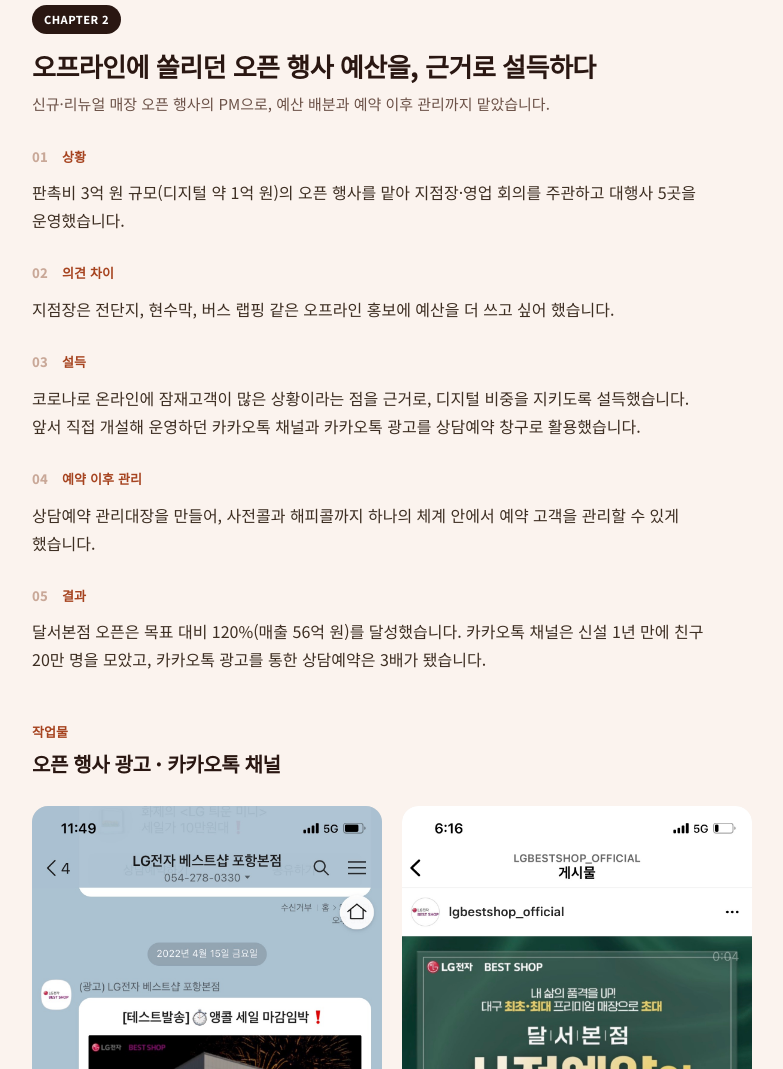
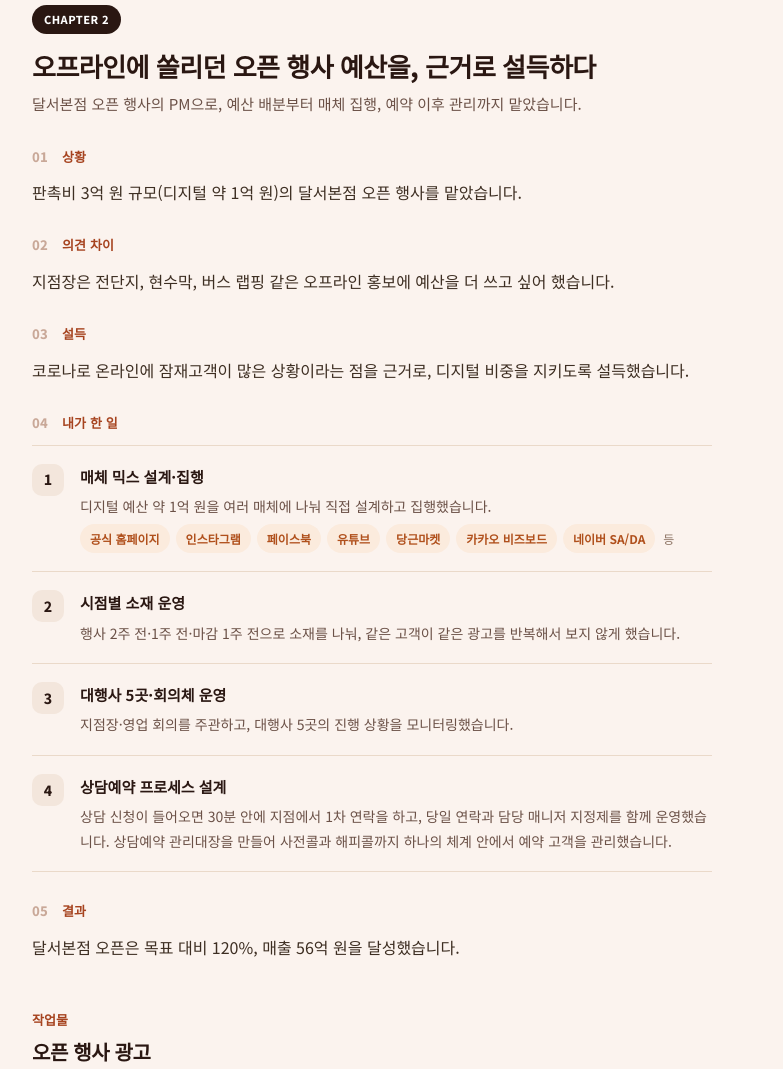
Before and after one commit to wldud1355-lab/portfolio, a plain HTML site: page p04-hiphraza.html in a window 1280 px wide. Shown: the part 3165-4234 px from the top of the page, without its empty margins (198-981 px from the left). Drawn offline with Linux system fonts and the light colour scheme.

Commit message:
Add files via upload

```diff
--- a/p04-hiphraza.html
+++ b/p04-hiphraza.html
@@ -208,24 +208,53 @@
     <div style="margin-top:8px;margin-bottom:28px;">
       <div style="display:inline-block;background:#2A1712;color:#fff;font-size:11px;font-weight:800;letter-spacing:0.04em;padding:5px 12px;border-radius:999px;">CHAPTER 2</div>
       <h2 style="font-size:26px;margin-top:14px;line-height:1.35;">오프라인에 쏠리던 오픈 행사 예산을, 근거로 설득하다</h2>
-      <p style="font-size:15px;color:#6B5147;margin:8px 0 0;max-width:640px;">신규·리뉴얼 매장 오픈 행사의 PM으로, 예산 배분과 예약 이후 관리까지 맡았습니다.</p>
+      <p style="font-size:15px;color:#6B5147;margin:8px 0 0;max-width:640px;">달서본점 오픈 행사의 PM으로, 예산 배분부터 매체 집행, 예약 이후 관리까지 맡았습니다.</p>
     </div>
     <div class="blog" style="max-width:680px;">
       <h4><span class="no">01</span>상황</h4>
-            <p>판촉비 3억 원 규모(디지털 약 1억 원)의 오픈 행사를 맡아 지점장·영업 회의를 주관하고 대행사 5곳을 운영했습니다.</p>
+            <p>판촉비 3억 원 규모(디지털 약 1억 원)의 달서본점 오픈 행사를 맡았습니다.</p>
       <h4><span class="no">02</span>의견 차이</h4>
             <p>지점장은 전단지, 현수막, 버스 랩핑 같은 오프라인 홍보에 예산을 더 쓰고 싶어 했습니다.</p>
       <h4><span class="no">03</span>설득</h4>
-            <p>코로나로 온라인에 잠재고객이 많은 상황이라는 점을 근거로, 디지털 비중을 지키도록 설득했습니다. 앞서 직접 개설해 운영하던 카카오톡 채널과 카카오톡 광고를 상담예약 창구로 활용했습니다.</p>
-      <h4><span class="no">04</span>예약 이후 관리</h4>
-            <p>상담예약 관리대장을 만들어, 사전콜과 해피콜까지 하나의 체계 안에서 예약 고객을 관리할 수 있게 했습니다.</p>
+            <p>코로나로 온라인에 잠재고객이 많은 상황이라는 점을 근거로, 디지털 비중을 지키도록 설득했습니다.</p>
+      <h4><span class="no">04</span>내가 한 일</h4>
+    <div style="margin-top:8px;margin-bottom:8px;border-bottom:1px solid #EAD9C9;">
+        <div style="display:flex;gap:16px;padding:18px 0;border-top:1px solid #EAD9C9;">
+          <div style="flex-shrink:0;width:32px;height:32px;border-radius:10px;background:#F3E6DC;color:#2A1712;display:flex;align-items:center;justify-content:center;font-weight:800;font-size:14px;">1</div>
+          <div>
+            <div style="font-weight:700;font-size:15px;">매체 믹스 설계·집행</div>
+            <div style="font-size:14px;color:#6B5147;margin-top:4px;font-weight:400;">디지털 예산 약 1억 원을 여러 매체에 나눠 직접 설계하고 집행했습니다.<div><span style="display:inline-block;background:#FBEBDD;color:#B0501C;font-size:12px;font-weight:700;padding:4px 10px;border-radius:999px;margin:6px 6px 0 0;">공식 홈페이지</span><span style="display:inline-block;background:#FBEBDD;color:#B0501C;font-size:12px;font-weight:700;padding:4px 10px;border-radius:999px;margin:6px 6px 0 0;">인스타그램</span><span style="display:inline-block;background:#FBEBDD;color:#B0501C;font-size:12px;font-weight:700;padding:4px 10px;border-radius:999px;margin:6px 6px 0 0;">페이스북</span><span style="display:inline-block;background:#FBEBDD;color:#B0501C;font-size:12px;font-weight:700;padding:4px 10px;border-radius:999px;margin:6px 6px 0 0;">유튜브</span><span style="display:inline-block;background:#FBEBDD;color:#B0501C;font-size:12px;font-weight:700;padding:4px 10px;border-radius:999px;margin:6px 6px 0 0;">당근마켓</span><span style="display:inline-block;background:#FBEBDD;color:#B0501C;font-size:12px;font-weight:700;padding:4px 10px;border-radius:999px;margin:6px 6px 0 0;">카카오 비즈보드</span><span style="display:inline-block;background:#FBEBDD;color:#B0501C;font-size:12px;font-weight:700;padding:4px 10px;border-radius:999px;margin:6px 6px 0 0;">네이버 SA/DA</span><span style="display:inline-block;font-size:12px;color:#8A7060;margin:6px 0 0 2px;">등</span></div></div>
+          </div>
+        </div>
+        <div style="display:flex;gap:16px;padding:18px 0;border-top:1px solid #EAD9C9;">
+          <div style="flex-shrink:0;width:32px;height:32px;border-radius:10px;background:#F3E6DC;color:#2A1712;display:flex;align-items:center;justify-content:center;font-weight:800;font-size:14px;">2</div>
+          <div>
+            <div style="font-weight:700;font-size:15px;">시점별 소재 운영</div>
+            <div style="font-size:14px;color:#6B5147;margin-top:4px;font-weight:400;">행사 2주 전·1주 전·마감 1주 전으로 소재를 나눠, 같은 고객이 같은 광고를 반복해서 보지 않게 했습니다.</div>
+          </div>
+        </div>
+        <div style="display:flex;gap:16px;padding:18px 0;border-top:1px solid #EAD9C9;">
+          <div style="flex-shrink:0;width:32px;height:32px;border-radius:10px;background:#F3E6DC;color:#2A1712;display:flex;align-items:center;justify-content:center;font-weight:800;font-size:14px;">3</div>
+          <div>
+            <div style="font-weight:700;font-size:15px;">대행사 5곳·회의체 운영</div>
+            <div style="font-size:14px;color:#6B5147;margin-top:4px;font-weight:400;">지점장·영업 회의를 주관하고, 대행사 5곳의 진행 상황을 모니터링했습니다.</div>
+          </div>
+        </div>
+        <div style="display:flex;gap:16px;padding:18px 0;border-top:1px solid #EAD9C9;">
+          <div style="flex-shrink:0;width:32px;height:32px;border-radius:10px;background:#F3E6DC;color:#2A1712;display:flex;align-items:center;justify-content:center;font-weight:800;font-size:14px;">4</div>
+          <div>
+            <div style="font-weight:700;font-size:15px;">상담예약 프로세스 설계</div>
+            <div style="font-size:14px;color:#6B5147;margin-top:4px;font-weight:400;">상담 신청이 들어오면 30분 안에 지점에서 1차 연락을 하고, 당일 연락과 담당 매니저 지정제를 함께 운영했습니다. 상담예약 관리대장을 만들어 사전콜과 해피콜까지 하나의 체계 안에서 예약 고객을 관리했습니다.</div>
+          </div>
+        </div>
+    </div>
       <h4><span class="no">05</span>결과</h4>
-            <p>달서본점 오픈은 목표 대비 120%(매출 56억 원)를 달성했습니다. 카카오톡 채널은 신설 1년 만에 친구 20만 명을 모았고, 카카오톡 광고를 통한 상담예약은 3배가 됐습니다.</p>
+            <p>달서본점 오픈은 목표 대비 120%, 매출 56억 원을 달성했습니다.</p>
 
     </div>
 
     <div style="margin-top:48px;font-size:13px;font-weight:800;color:#A6431F;">작업물</div>
-    <h3 style="font-size:20px;font-weight:800;margin-top:6px;line-height:1.4;">오픈 행사 광고 · 카카오톡 채널</h3>
+    <h3 style="font-size:20px;font-weight:800;margin-top:6px;line-height:1.4;">오픈 행사 광고</h3>
       <input type="checkbox" id="lb-maj-0-0" class="lb-toggle"><input type="checkbox" id="lb-maj-0-1" class="lb-toggle"><input type="checkbox" id="lb-maj-0-2" class="lb-toggle">
       <div style="display:grid;grid-template-columns:repeat(2,minmax(0,1fr));gap:20px;margin-top:28px;">
         <div>
@@ -267,7 +296,9 @@
 
     <div style="margin-top:72px;padding-top:40px;border-top:3px solid #2A1712;max-width:720px;">
       <div style="font-size:13px;font-weight:800;color:#8A7060;letter-spacing:0.04em;">그 밖의 성과</div>
-      <h3 style="font-size:20px;font-weight:800;margin-top:8px;line-height:1.4;">매니저 모바일 명함 — 전국 지점 표준으로</h3>
+      <h3 style="font-size:20px;font-weight:800;margin-top:8px;line-height:1.4;">담당 지점 전체 카카오톡 채널</h3>
+      <p style="font-size:15px;color:#3D2E22;margin:10px 0 0;">담당 지점 전체의 카카오톡 채널을 직접 개설해, 1년 만에 친구 20만 명을 모았습니다. 카카오톡 광고를 통한 상담예약은 3배가 됐습니다.</p>
+      <h3 style="font-size:20px;font-weight:800;margin-top:28px;line-height:1.4;">매니저 모바일 명함 — 전국 지점 표준으로</h3>
       <p style="font-size:15px;color:#3D2E22;margin:10px 0 0;">제품 홍보에만 집중하던 마케팅에서 빠져 있던 매니저 개인 브랜딩을 위해, 매니저 인터뷰로 특징을 담은 모바일 명함을 직접 만들었습니다. 전사 우수사례로 선정되어 전국 지점의 표준이 됐습니다(인사고과 S·A).</p>
     </div>
     <div style="max-width:720px;">
```
